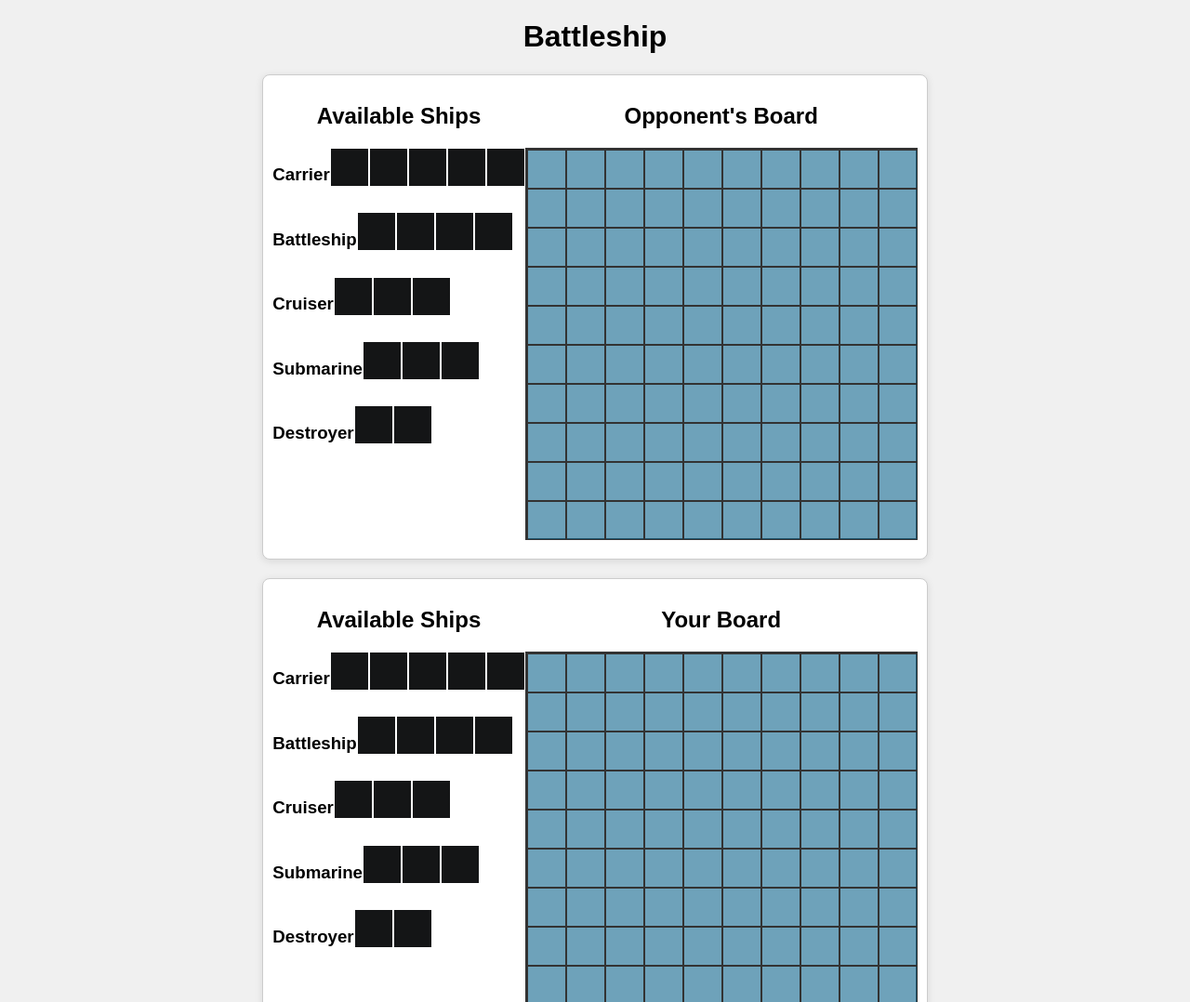
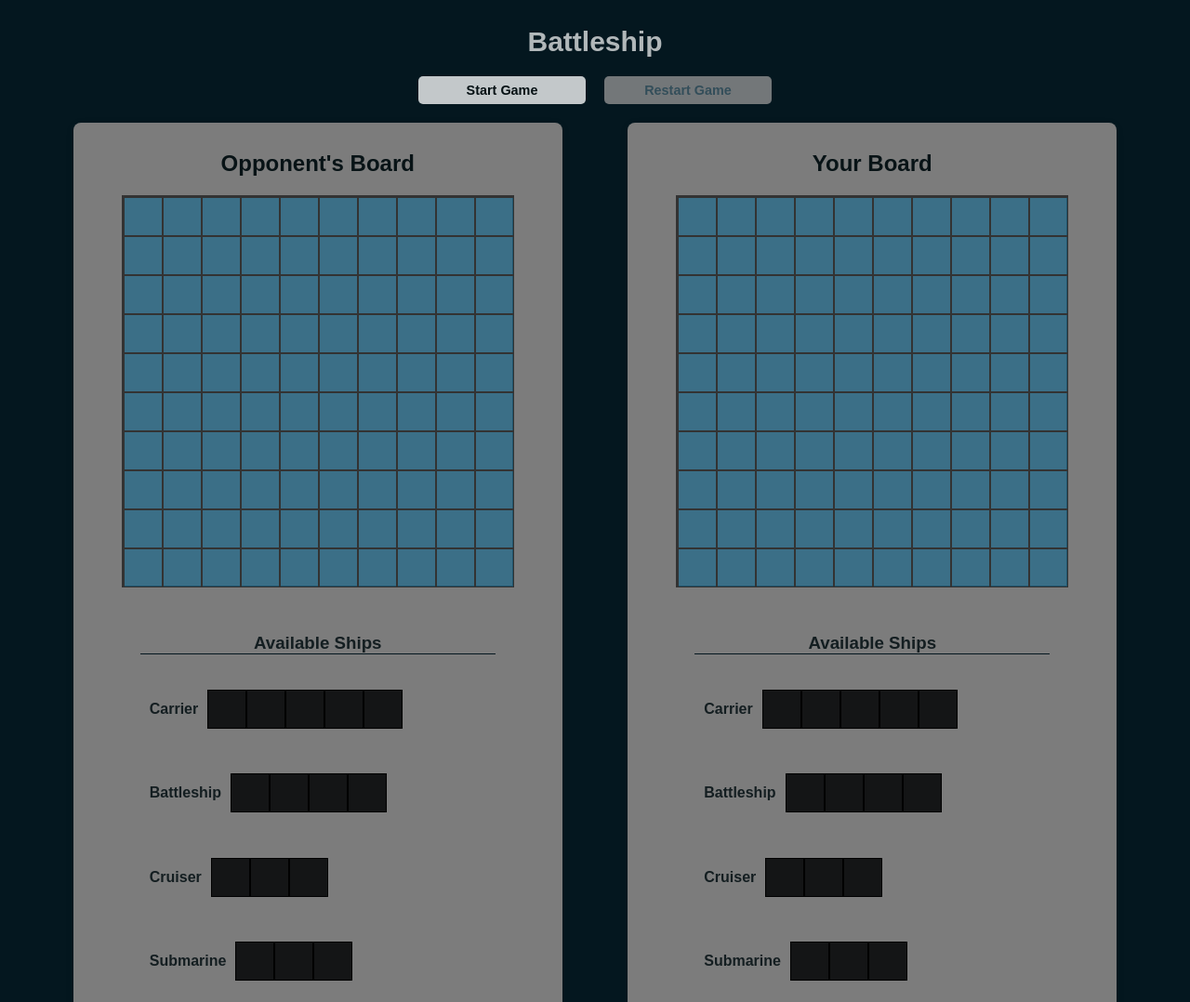
Before and after one commit to cdcutshaw/Odin-Battleship, a website built with webpack: page src/template.html in a window 1280 px wide. Shown: the top 1078 px of the page at 93% size. Built offline with nearby package versions, Linux system fonts and the light colour scheme.

Commit message:
refine webpage style/layout

```diff
--- a/src/modules/display.js
+++ b/src/modules/display.js
@@ -6,7 +6,7 @@ export const display = (function () {
         shipsContainer.innerHTML = '';
 
         gameboard.shipsToPlace.forEach(ship => {
-            const shipLabel = document.createElement('h3');
+            const shipLabel = document.createElement('h4');
             const shipElement = document.createElement('div');
             shipLabel.innerText = ship.name;
             shipElement.appendChild(shipLabel);
@@ -95,7 +95,7 @@ export const display = (function () {
                 const shipName = ship.dataset.shipName;
                 const shipLength = parseInt(ship.dataset.shipLength, 10);
                 ship.style.border = "thick solid black";
-                updateStatusMessage(`Now select a cell to place your ${shipName}`);
+                updateStatusMessage(`Now select a cell to place your ${shipName}...`);
                 toggleBoard('player2', 'active');
                 callback({ name: shipName, length: shipLength });
             });
--- a/src/modules/gameFlow.js
+++ b/src/modules/gameFlow.js
@@ -20,7 +20,7 @@ export const gameFlow = (function () {
     }
 
     async function initGame() {
-        display.updateStatusMessage("Please select a ship to begin placement");
+        display.updateStatusMessage("Please select a ship to begin placement...");
         await initComputerShipPlacement();
         await initHumanShipPlacement('manual');
 
@@ -81,7 +81,7 @@ export const gameFlow = (function () {
     // TURN FUNCTIONS
     function takeTurnPlayer1() {
         if (gameOver) return;
-        display.updateStatusMessage("Opponent's turn to strike");
+        display.updateStatusMessage("Opponent's turn to strike...");
         currentPlayer.makeAttack(player2.gameboard);
         display.renderGameboard('player2', player2.gameboard);
         checkForGameOver();
@@ -93,7 +93,7 @@ export const gameFlow = (function () {
 
     function takeTurnPlayer2() {
         if (gameOver) return;
-        display.updateStatusMessage("Your turn to strike");
+        display.updateStatusMessage("Your turn to strike...");
 
         display.getCellData((selectedCoordinate) => {
             currentPlayer.makeAttack(player1.gameboard, selectedCoordinate);
--- a/src/styles.css
+++ b/src/styles.css
@@ -1,15 +1,37 @@
 body {
   font-family: Arial, sans-serif;
-  background-color: #f0f0f0;
+  background-color: #04171f;
   text-align: center;
 }
 .header {
-  margin-bottom: 20px;
+
+  display: flex;
+  align-items: center;
+  flex-direction: column;
+}
+.btnContainer {
+  display: flex;
 }
 
+h1 {
+  color: rgba(255, 255, 255, 0.692);
+  font-size: 30px;
+  font-weight: bolder;
+}
+h2 {
+  color: #061114fb;
+}
+h3 {
+  color: #061114e1;
+  border-bottom: #04171f 1px solid;
+}
+h4 {
+  color: #061114e1;
+  padding: 10px;
+  text-align: left;
+}
 
-
-.gameboardContainer, .gameboardSection {
+.gameboardContainer {
   display: flex;
   justify-content: space-evenly;
   flex-wrap: wrap;
@@ -19,12 +41,20 @@ body {
 
 
 .gameboardSection {
+  display: grid;
+  justify-content: center;
   padding: 10px;
-  border: 1px solid #ccc;
-  background-color: #fff;
+  background-color: #7c7c7c;
   border-radius: 8px;
   box-shadow: 0 2px 8px rgba(0, 0, 0, 0.1);
+  width: 40%;
+  grid-template-rows: 1fr 2fr;
 }
+
+.unplacedShipsContainer {
+  padding: 20px;
+}
+
 
 .board {
   display: grid;
@@ -69,12 +99,13 @@ body {
 
 .ship-player1, .ship-player2 {
   display: flex;
+  align-items: center;
   margin-bottom: 10px;
 
 }
 
 
-.shipCell-player1, .shipCell-player2 {
+.shipCell-player2 {
   background-color: #141516;
 }
 
@@ -84,7 +115,7 @@ body {
   width: 40px;
   height: 40px;
   background-color: #141516;
-  border: 1px solid #fff;
+  border: 1px solid black;
 
 }
 
@@ -92,3 +123,31 @@ body {
   background-color: #14151642;
   opacity: 0.5;
 }
+
+.gameStatusMessage {
+
+  color: white;
+  font-size: 20px;
+  padding: 10px;
+  width: 80%;
+
+
+
+}
+button {
+  border: none;
+  border-radius: 5px;
+  width: 180px;
+  height: 30px;
+  color: #061114;
+  background-color: #c3c8ca;
+  font-size: 90%;
+  font-weight: bolder;
+  margin: 0px 10px;
+
+}
+
+button:disabled {
+color: #09324498;
+background-color: #737779;
+}
--- a/src/template.html
+++ b/src/template.html
@@ -8,41 +8,39 @@
   <body>
     <div class="header">
       <h1>Battleship</h1>
+      <div class="btnContainer">
+        <button id="startGameBtn">Start Game</button>
+        <button id="restartGameBtn">Restart Game</button>
+      </div>
+
+        <div id="gameStatusMessage" class="gameStatusMessage"></div>
+
     </div>
     <div class="gameboardContainer">
         <div class="gameboardSection" >
-          <div class="unplacedShipsContainer">
-            <h2>Available Ships</h2>
-            <div id="shipsToBePlaced-player1">
-            </div>
-          </div>
-
             <div>
               <h2>Opponent's Board</h2>
               <div id="player1-board" class="board"></div>
-              <div class="playerScore"><span id="player1-score"></span></div>
+            </div>
+            <div class="unplacedShipsContainer">
+              <h3>Available Ships</h3>
+              <div id="shipsToBePlaced-player1">
+              </div>
             </div>
         </div>
         <div class="gameboardSection">
-          <div class="unplacedShipsContainer">
-            <h2>Available Ships</h2>
-            <div id="shipsToBePlaced-player2">
-            </div>
-          </div>
-
           <div>
               <h2>Your Board</h2>
               <div id="player2-board" class="board"></div>
-              <div class="playerScore"> <span id="player2-score"></span></div>
+          </div>
+          <div class="unplacedShipsContainer">
+            <h3>Available Ships</h3>
+            <div id="shipsToBePlaced-player2">
+            </div>
           </div>
         </div>
       </div>
 
-      <div class="gameStatus">
-        <button id="startGameBtn">Start Game</button>
-        <button id="restartGameBtn" >Restart Game</button>
-        <div id="gameStatusMessage" class="gameStatusMessage"></div>
-      </div>
 
 
       <dialog>
```
